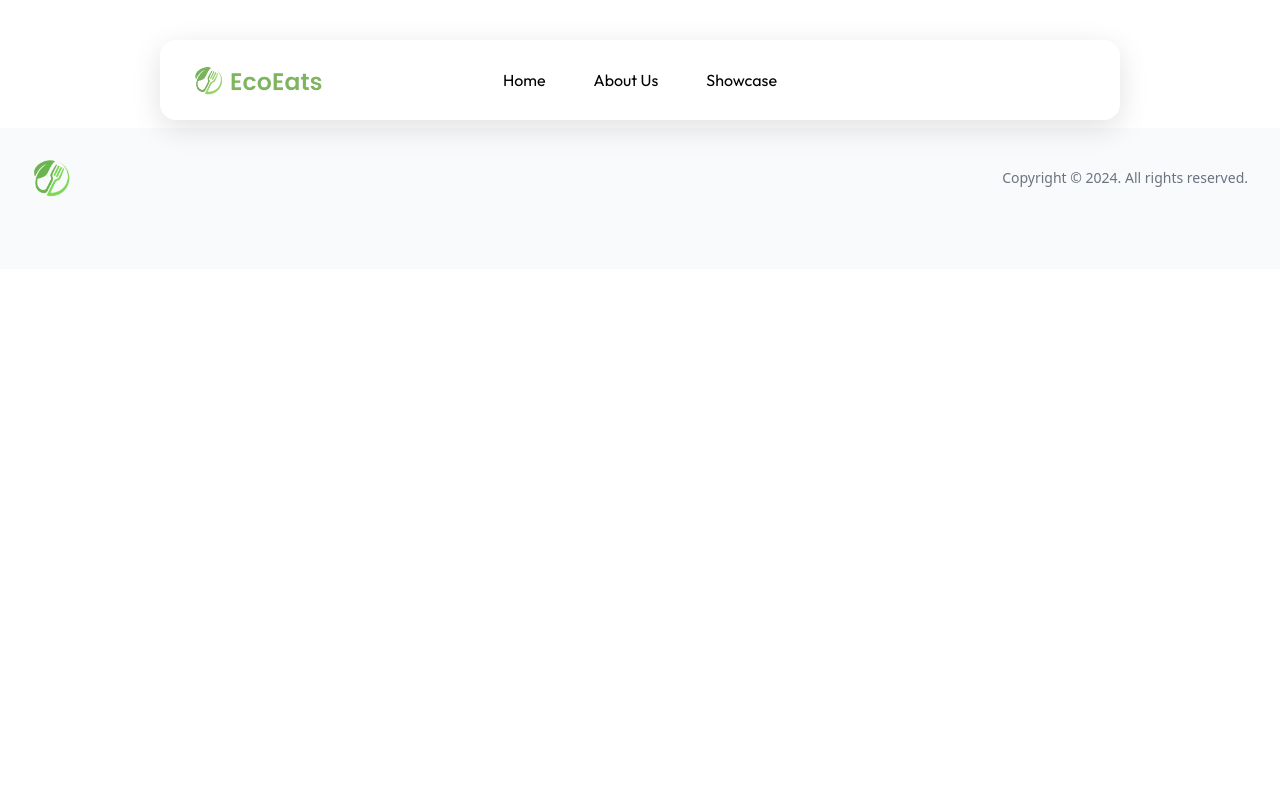
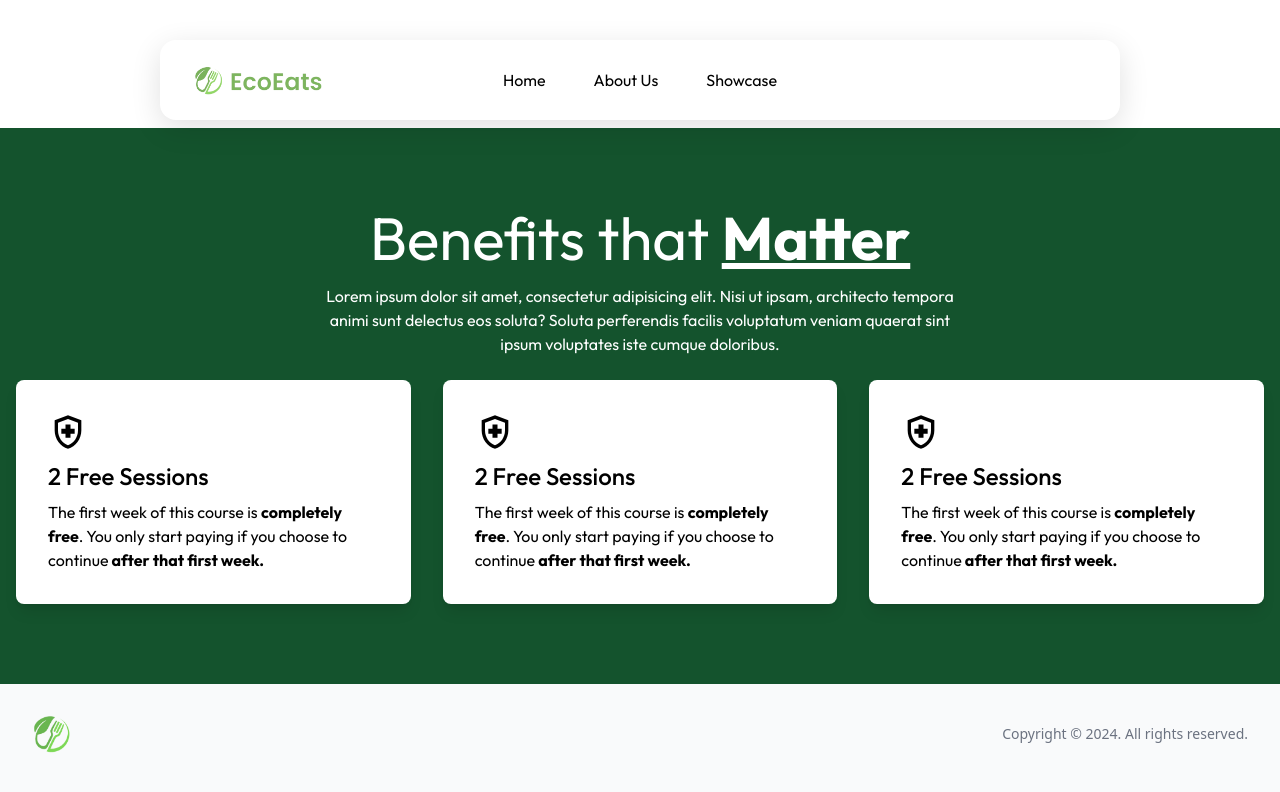
Before and after one commit to PkTheCoda/ecoeats, a React (Vite) app: page /benefits in a window 1280 px wide. Shown: the top 792 px of the page. Built offline with nearby package versions, Linux system fonts and the light colour scheme.

Commit message:
worked on new benefits page

```diff
--- a/src/App.jsx
+++ b/src/App.jsx
@@ -6,6 +6,7 @@ import { BrowserRouter, Routes, Route } from 'react-router-dom';
 import Youtube from './Youtube'
 import Careers from './Careers';
 import RulesPage from './Components/Rules';
+import Benefits from './Benefits';
 
 function App() {
 
@@ -22,6 +23,11 @@ function App() {
         <Route
             path="/about"
             element={<About />}
+          />
+
+          <Route
+            path="/benefits"
+            element={<Benefits />}
           />
 
         <Route
--- /dev/null
+++ b/src/Benefits.jsx
@@ -0,0 +1,54 @@
+import React from 'react'
+import { MdOutlineHealthAndSafety } from "react-icons/md";
+
+export default function Benefits() {
+    return (
+        <>
+            <div className='bg-green-900 py-10'>
+                <div className="container mx-auto font-outfit max-w-7xl py-10 flex flex-col gap-y-6">
+                    <div className='flex flex-col gap-y-4 text-white items-center'>
+                        <h1 className='text-center six-title'>
+                            Benefits that <span className="underline font-bold">Matter</span>
+                        </h1>
+                        <p className='w-1/2 text-center'>Lorem ipsum dolor sit amet, consectetur adipisicing elit. Nisi ut ipsam,
+                            architecto tempora animi sunt delectus eos soluta? Soluta perferendis facilis
+                            voluptatum veniam quaerat sint ipsum voluptates iste cumque doloribus.
+                        </p>
+                    </div>
+
+                    <div>
+                        <div class="flex gap-x-8 justify-center px-4">
+
+                            <div class="bg-white w-1/3 rounded-lg shadow-lg p-8 flex flex-col gap-y-2">
+                                <MdOutlineHealthAndSafety className='w-10 h-10'/>
+                                <h2 class="text-2xl font-medium maintextcolor">2 Free Sessions</h2>
+                                <p class="maintextcolor paragraph-responsive">
+                                    The first week of this course is <b>completely free</b>. You only start paying if you choose to continue
+                                    <b> after that first week.</b>
+                                </p>
+                            </div>
+
+                            <div class="bg-white w-1/3 rounded-lg shadow-lg p-8 flex flex-col gap-y-2">
+                                <MdOutlineHealthAndSafety className='w-10 h-10'/>
+                                <h2 class="text-2xl font-medium maintextcolor">2 Free Sessions</h2>
+                                <p class="maintextcolor paragraph-responsive">
+                                    The first week of this course is <b>completely free</b>. You only start paying if you choose to continue
+                                    <b> after that first week.</b>
+                                </p>
+                            </div>
+
+                            <div class="bg-white w-1/3 rounded-lg shadow-lg p-8 flex flex-col gap-y-2">
+                                <MdOutlineHealthAndSafety className='w-10 h-10'/>
+                                <h2 class="text-2xl font-medium maintextcolor">2 Free Sessions</h2>
+                                <p class="maintextcolor paragraph-responsive">
+                                    The first week of this course is <b>completely free</b>. You only start paying if you choose to continue
+                                    <b> after that first week.</b>
+                                </p>
+                            </div>
+                        </div>
+                    </div>
+                </div>
+            </div>
+        </>
+    )
+}
```
